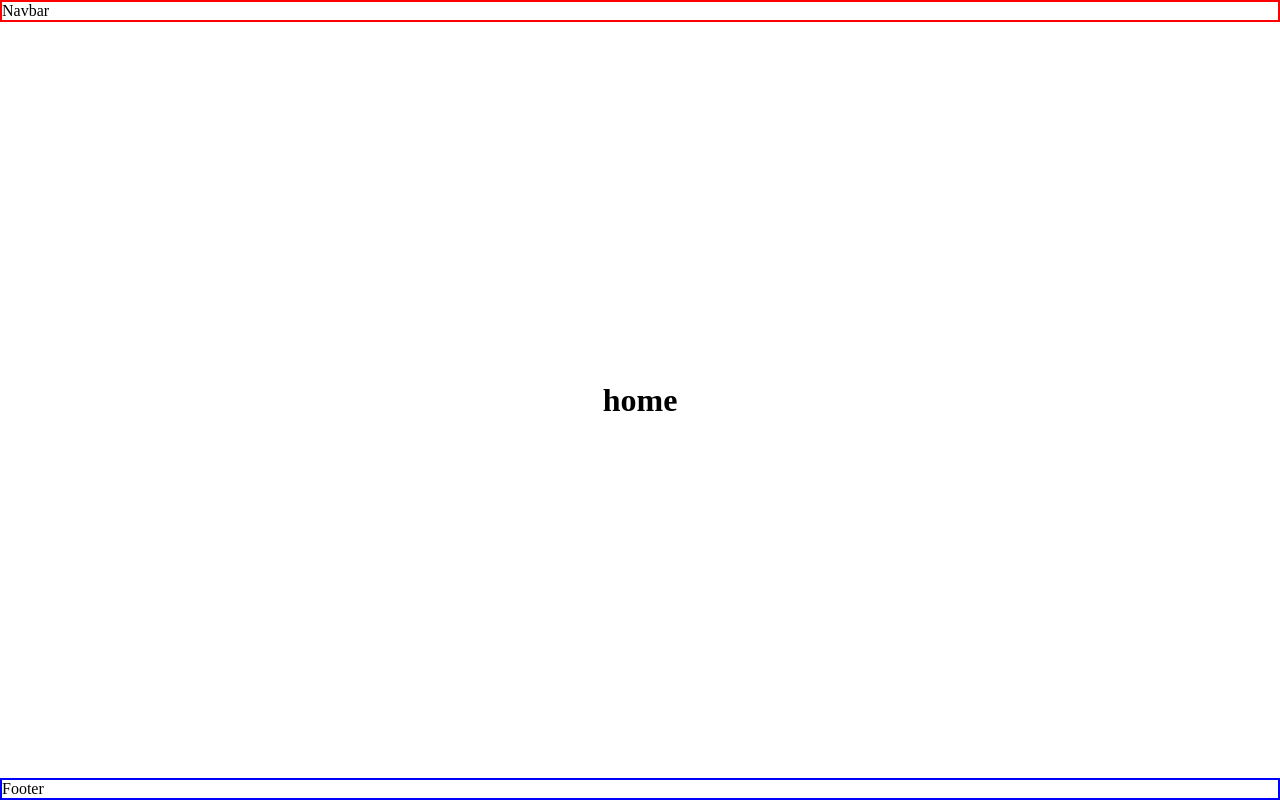
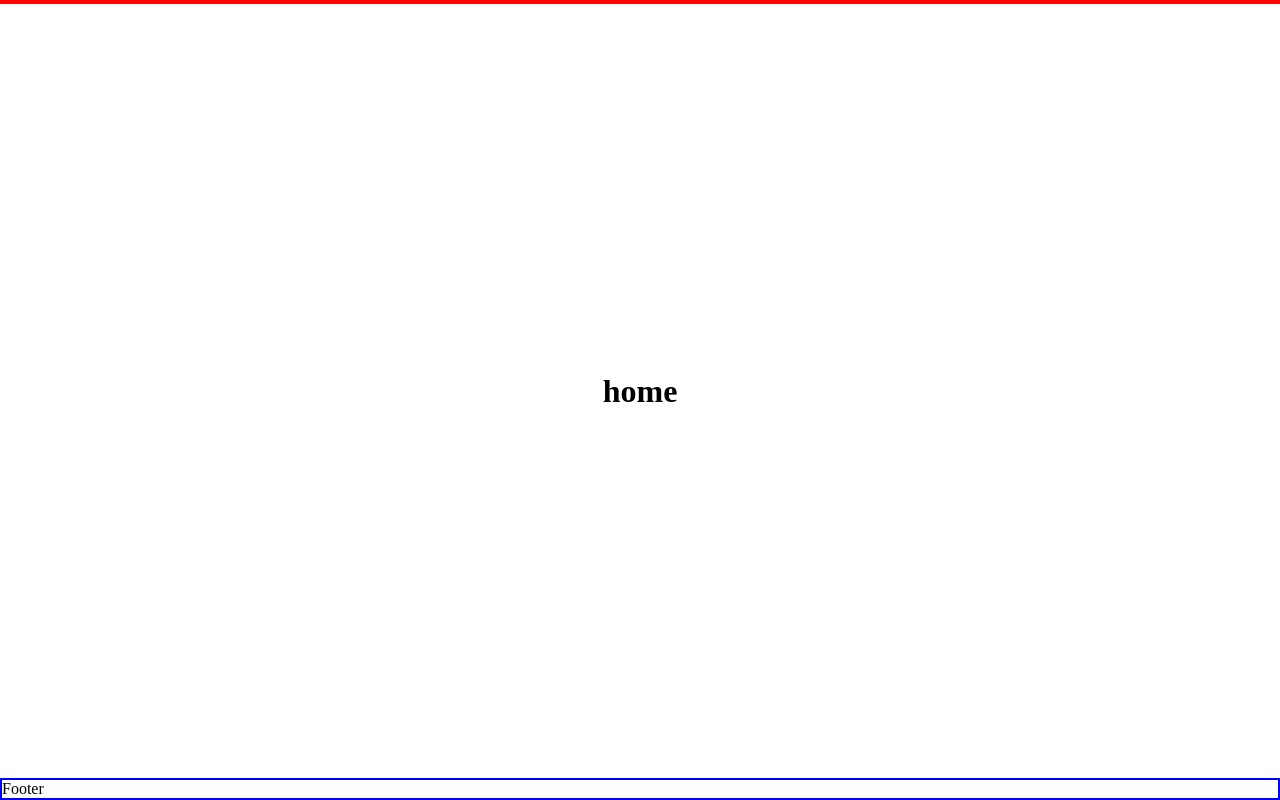
Before and after one commit to mambachristophersteven/selmart-copy, a React (Vite) app: page / in a window 1280 px wide. Built offline with nearby package versions, Linux system fonts and the light colour scheme.

Commit message:
data update

```diff
--- a/src/Components/Navbar/Navbar.jsx
+++ b/src/Components/Navbar/Navbar.jsx
@@ -1,8 +1,19 @@
 import styles from './Navbar.module.css'
+import categories from '../../assets/categories'
 
 const Navbar = () => {
   return (
-    <div className={styles.navbar}>Navbar</div>
+    <div className={styles.navbar}>
+        {
+          categories.map((categoryItem,i)=>{
+              <div className={styles.categories} key={i}>
+                  <h1>{categoryItem.id}</h1>
+                  <h1>{categoryItem.name}</h1>
+                  <img src={categoryItem.image} alt="" />
+              </div>
+          })
+        }
+    </div>
   )
 }
 
```
